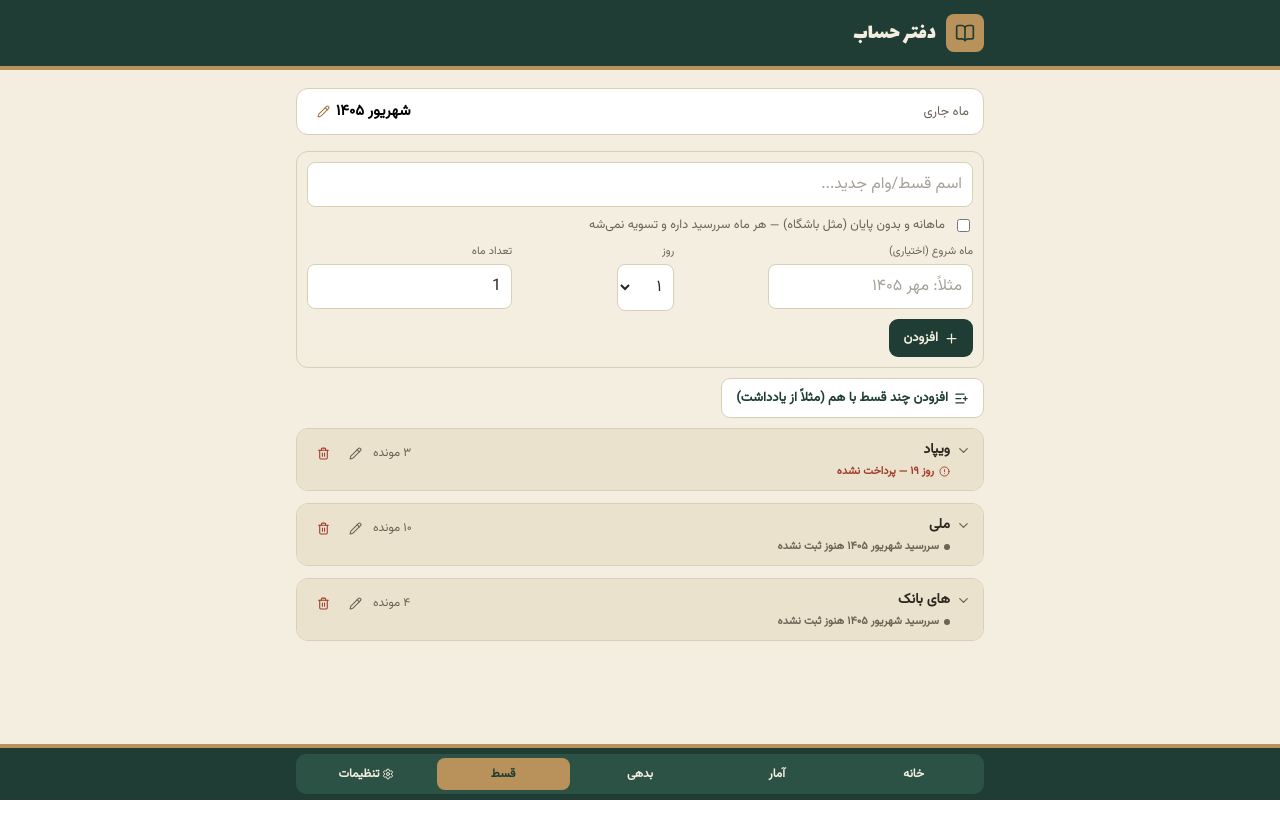
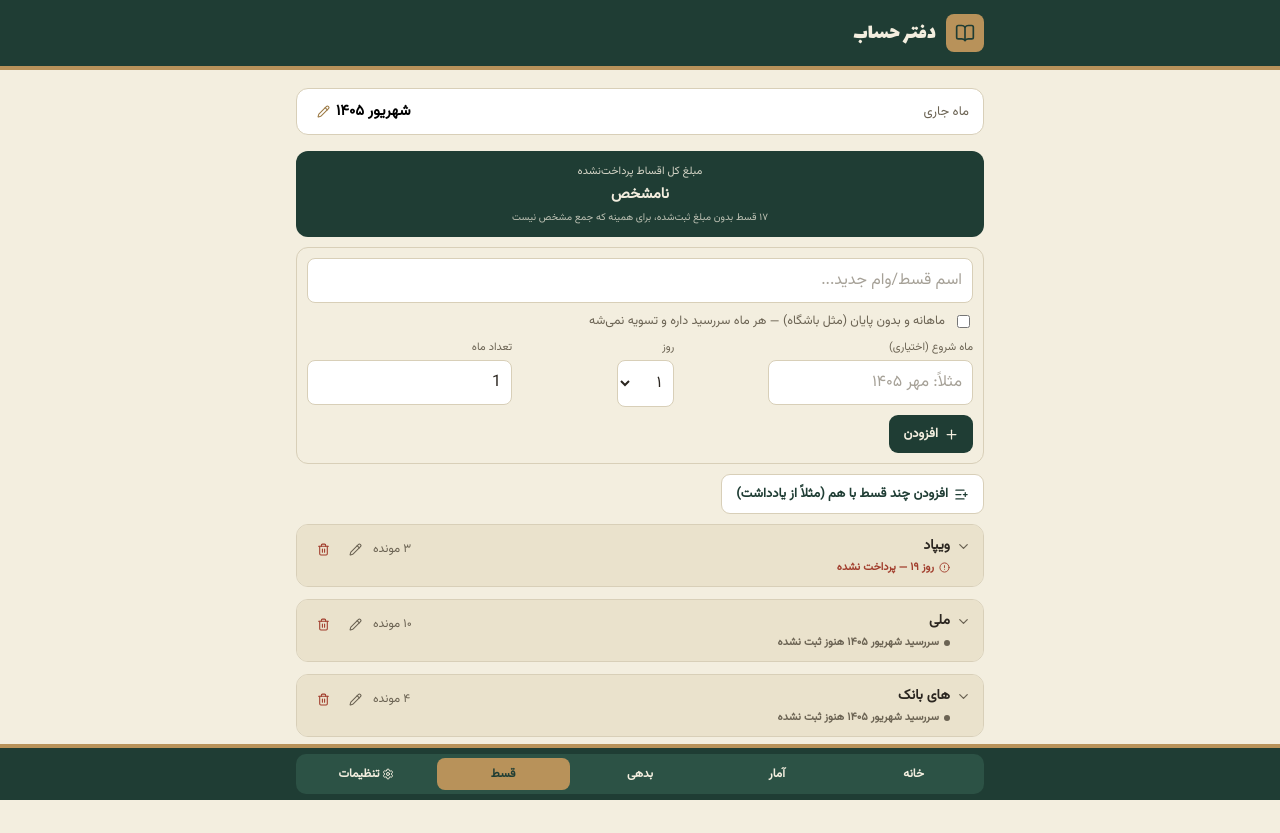
Before and after one commit to mersadarki/morsal-personal-accounting-, a React (Vite) app: page / in a window 1280 px wide. Both pictures are taken after a click on the button "قسط". Before the commit the page ends 800 px from the top, so only its background shows below. Built offline with nearby package versions, Linux system fonts and the light colour scheme.

Commit message:
Show total unpaid installment amount at the top of the قسط tab
Sums plan.amount × unpaid entry count across all plans, so the whole
month's outstanding total is visible without opening every card. Plans
with no amount recorded are called out separately rather than silently
treated as zero.

```diff
--- a/src/components/installments/InstallmentsView.jsx
+++ b/src/components/installments/InstallmentsView.jsx
@@ -1,8 +1,8 @@
-import { useState } from 'react';
+import { useMemo, useState } from 'react';
 import { Plus, ListPlus } from 'lucide-react';
 import { COLORS, MONTHS } from '../../lib/constants';
 import { toFaDigits, toEnglishDigits, monthInfo } from '../../lib/format';
-import { inputStyle, selectStyle, primaryBtn, secondaryBtn, FieldLabel } from '../../lib/ui.jsx';
+import { inputStyle, selectStyle, primaryBtn, secondaryBtn, FieldLabel, Amount } from '../../lib/ui.jsx';
 import InstallmentCard from './InstallmentCard';
 
 const dayOptions = Array.from({ length: 31 }, (_, i) => i + 1);
@@ -16,6 +16,18 @@ export default function InstallmentsView({ installments, currentMonth, onAddPlan
   const [error, setError] = useState('');
   const [showBulk, setShowBulk] = useState(false);
   const [bulkText, setBulkText] = useState('');
+
+  const { totalUnpaid, missingAmountCount } = useMemo(() => {
+    let total = 0;
+    let missing = 0;
+    installments.forEach((p) => {
+      const unpaidCount = p.entries.filter((en) => !en.paid).length;
+      if (unpaidCount === 0) return;
+      if (p.amount != null) total += p.amount * unpaidCount;
+      else missing += unpaidCount;
+    });
+    return { totalUnpaid: total, missingAmountCount: missing };
+  }, [installments]);
 
   function submit(e) {
     e.preventDefault();
@@ -51,6 +63,21 @@ export default function InstallmentsView({ installments, currentMonth, onAddPlan
 
   return (
     <div>
+      {(totalUnpaid > 0 || missingAmountCount > 0) && (
+        <div style={{ background: COLORS.cover, color: COLORS.paper, borderRadius: 12, padding: 12, marginBottom: 10, textAlign: 'center' }}>
+          <div style={{ fontSize: 11, opacity: 0.85, marginBottom: 3 }}>مبلغ کل اقساط پرداخت‌نشده</div>
+          {totalUnpaid > 0 ? (
+            <div className="tabular" style={{ fontSize: 18, fontWeight: 800 }}><Amount value={totalUnpaid} /></div>
+          ) : (
+            <div style={{ fontSize: 15, fontWeight: 700 }}>نامشخص</div>
+          )}
+          {missingAmountCount > 0 && (
+            <div style={{ fontSize: 10, opacity: 0.75, marginTop: 4 }}>
+              {toFaDigits(missingAmountCount)} قسط بدون مبلغ ثبت‌شده، {totalUnpaid > 0 ? 'توی این جمع حساب نشده' : 'برای همینه که جمع مشخص نیست'}
+            </div>
+          )}
+        </div>
+      )}
       <form onSubmit={submit} style={{ background: COLORS.surface, border: `1px solid ${COLORS.line}`, borderRadius: 12, padding: 10, marginBottom: 10 }}>
         <input value={name} onChange={(e) => setName(e.target.value)} placeholder="اسم قسط/وام جدید..." style={{ ...inputStyle, width: '100%', marginBottom: 8 }} />
         <label style={{ display: 'flex', alignItems: 'center', gap: 8, cursor: 'pointer', fontSize: 12.5, color: COLORS.inkLight, marginBottom: 8 }}>
```
